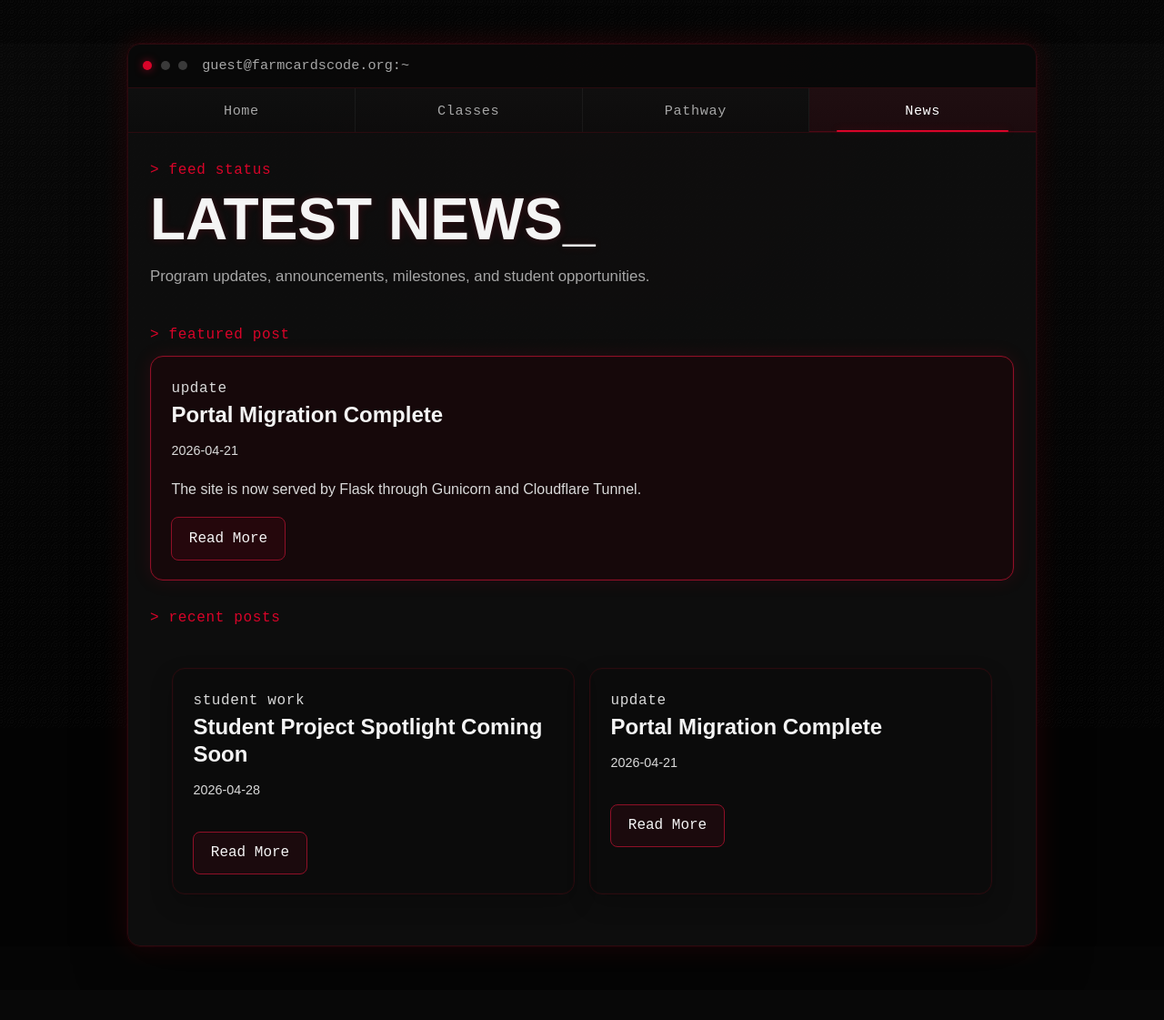
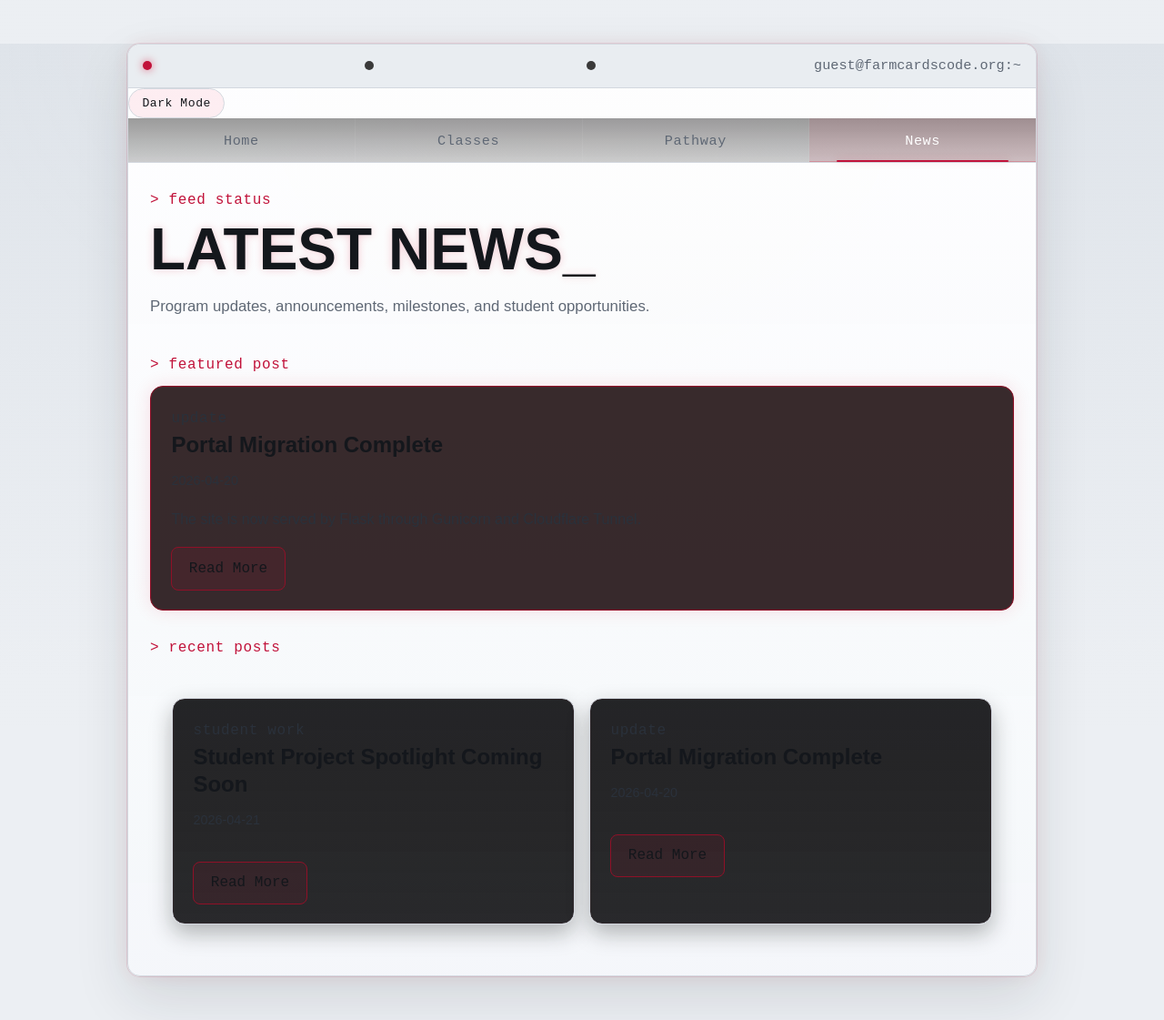
Before and after one commit to FarmCardsCode/www-farmcardscode, a Flask app: page /news in a window 1280 px wide. Shown: the whole page at 91% size. Before the commit the page ends 1041 px from the top, so only its background shows below. Run offline with Flask 3, Linux system fonts and the light colour scheme.

Commit message:
Add light/dark theme toggle button to UI

```diff
--- a/app/content/news/2026-04-20-portal-migration-complete.json
+++ b/app/content/news/2026-04-20-portal-migration-complete.json
@@ -1,7 +1,7 @@
 {
   "slug": "portal-migration-complete",
   "title": "Portal Migration Complete",
-  "date": "2026-04-21",
+  "date": "2026-04-20",
   "category": "Update",
   "summary": "The site is now served by Flask through Gunicorn and Cloudflare Tunnel.",
   "body": [
--- a/app/content/news/2026-04-21-student-project-spotlight.json
+++ b/app/content/news/2026-04-21-student-project-spotlight.json
@@ -1,7 +1,7 @@
 {
   "slug": "student-project-spotlight",
   "title": "Student Project Spotlight Coming Soon",
-  "date": "2026-04-28",
+  "date": "2026-04-21",
   "category": "Student Work",
   "summary": "We are preparing a new section to feature selected student programming and cybersecurity projects.",
   "body": [
--- a/app/static/css/style.css
+++ b/app/static/css/style.css
@@ -1,12 +1,22 @@
 :root {
   --bg: #050505;
+  --bg-alt: #0a0a0a;
   --panel: rgba(15, 15, 15, 0.92);
-  --panel-border: #2b0b0f;
-  --text: #f4f4f4;
-  --muted: #a6a6a6;
-  --red: #d90429;
-  --red-dim: #8f1027;
-  --shadow: rgba(217, 4, 41, 0.18);
+  --panel-2: rgba(16, 16, 18, 0.9);
+  --terminal-bar-bg: rgba(0, 0, 0, 0.45);
+  --panel-border: #4a1119;
+  --panel-border-soft: rgba(217, 4, 41, 0.16);
+
+  --text: #f5f7fa;
+  --muted: #b3bac5;
+  --text-soft: #d8dde6;
+
+  --red: #ff315c;
+  --red-dim: #a61a34;
+  --red-glow: rgba(255, 49, 92, 0.22);
+
+  --shadow: rgba(0, 0, 0, 0.45);
+  --shadow-red: rgba(217, 49, 92, 0.14);
 }
 
 * {
@@ -22,12 +32,40 @@ body {
   font-family: Arial, Helvetica, sans-serif;
 }
 
+.subtitle,
+.small,
+.title {
+  color: var(--muted);
+}
+
 body {
   position: relative;
   overflow-x: hidden;
   background:
-    radial-gradient(circle at top center, rgba(217, 4, 41, 0.12), transparent 35%),
-    linear-gradient(to bottom, #080808, #030303 65%);
+    radial-gradient(circle at top center, rgba(255, 49, 92, 0.12), transparent 32%),
+    radial-gradient(circle at 20% 0%, rgba(255, 255, 255, 0.04), transparent 20%),
+    linear-gradient(to bottom, var(--bg-alt), var(--bg) 68%);
+}
+
+html[data-theme="light"] {
+  --bg: #eceff3;
+  --bg-alt: #dfe4ea;
+  --panel: rgba(255, 255, 255, 0.96);
+  --panel-2: rgba(245, 247, 250, 0.94);
+  --terminal-bar-bg: rgba(232, 236, 241, 0.95);
+  --panel-border: #d3d8df;
+  --panel-border-soft: rgba(180, 30, 60, 0.12);
+
+  --text: #14171c;
+  --muted: #5f6875;
+  --text-soft: #2a313b;
+
+  --red: #c1123a;
+  --red-dim: #8f1027;
+  --red-glow: rgba(193, 18, 58, 0.12);
+
+  --shadow: rgba(25, 30, 40, 0.12);
+  --shadow-red: rgba(193, 18, 58, 0.08);
 }
 
 .noise,
@@ -61,23 +99,31 @@ body {
   z-index: 1;
   width: min(1000px, calc(100% - 2rem));
   margin: 3rem auto;
-  background: var(--panel);
+  background: linear-gradient(to bottom, var(--panel), var(--panel-2));
   border: 1px solid var(--panel-border);
   border-radius: 14px;
   box-shadow:
-    0 0 0 1px rgba(217, 4, 41, 0.08),
-    0 24px 60px rgba(0, 0, 0, 0.45),
-    0 0 30px var(--shadow);
+    0 0 0 1px var(--panel-border-soft),
+    0 24px 60px var(--shadow),
+    0 0 24px var(--shadow-red);
   overflow: hidden;
 }
 
 .terminal-bar {
   display: flex;
   align-items: center;
-  gap: 0.6rem;
+  justify-content: space-between;
+  gap: 1rem;
   padding: 0.9rem 1rem;
   border-bottom: 1px solid var(--panel-border);
-  background: rgba(0, 0, 0, 0.35);
+  background: var(--terminal-bar-bg);
+}
+
+.terminal-meta {
+  display: flex;
+  align-items: center;
+  gap: 0.6rem;
+  min-width: 0;
 }
 
 .dot {
@@ -142,12 +188,12 @@ body {
 
 .card,
 .footer-panel {
-  background: rgba(10, 10, 10, 0.72);
+  background: linear-gradient(to bottom, rgba(18, 18, 20, 0.92), rgba(12, 12, 14, 0.88));
   border: 1px solid var(--panel-border);
   border-radius: 14px;
   box-shadow:
-    inset 0 0 0 1px rgba(217, 4, 41, 0.03),
-    0 10px 24px rgba(0, 0, 0, 0.22);
+    inset 0 0 0 1px rgba(255, 49, 92, 0.04),
+    0 10px 24px rgba(0, 0, 0, 0.28);
   padding: 1.35rem 1.4rem;
 }
 
@@ -161,7 +207,7 @@ body {
 .card li,
 .footer-panel p {
   margin: 0;
-  color: #d9d9d9;
+  color: var(--text-soft);
   line-height: 1.75;
 }
 
@@ -210,6 +256,29 @@ body {
   .grid,
   .footer-panel {
     padding: 1.1rem;
+  }
+}
+
+@media (prefers-color-scheme: light) {
+  html:not([data-theme]) {
+    --bg: #eceff3;
+    --bg-alt: #dfe4ea;
+    --panel: rgba(255, 255, 255, 0.96);
+    --panel-2: rgba(245, 247, 250, 0.94);
+    --terminal-bar-bg: rgba(232, 236, 241, 0.95);
+    --panel-border: #d3d8df;
+    --panel-border-soft: rgba(180, 30, 60, 0.12);
+
+    --text: #14171c;
+    --muted: #5f6875;
+    --text-soft: #2a313b;
+
+    --red: #c1123a;
+    --red-dim: #8f1027;
+    --red-glow: rgba(193, 18, 58, 0.12);
+
+    --shadow: rgba(25, 30, 40, 0.12);
+    --shadow-red: rgba(193, 18, 58, 0.08);
   }
 }
 
@@ -372,3 +441,30 @@ body {
   line-height: 1.7;
   color: #dddddd;
 }
+
+.theme-toggle {
+  appearance: none;
+  border: 1px solid var(--panel-border);
+  background: rgba(255, 49, 92, 0.08);
+  color: var(--text);
+  border-radius: 999px;
+  padding: 0.5rem 0.9rem;
+  font-family: "Courier New", Courier, monospace;
+  font-size: 0.82rem;
+  letter-spacing: 0.04em;
+  cursor: pointer;
+  transition: background 0.2s ease, border-color 0.2s ease, transform 0.2s ease, box-shadow 0.2s ease;
+}
+
+.theme-toggle:hover {
+  background: rgba(255, 49, 92, 0.14);
+  box-shadow: 0 0 14px var(--red-glow);
+}
+
+.theme-toggle:active {
+  transform: translateY(1px);
+}
+
+.theme-toggle-label {
+  display: inline-block;
+}
--- a/app/static/js/main.js
+++ b/app/static/js/main.js
@@ -29,3 +29,48 @@ function updateClock() {
 
 updateClock();
 setInterval(updateClock, 1000);
+
+const root = document.documentElement;
+const themeToggle = document.getElementById("theme-toggle");
+const storedTheme = localStorage.getItem("theme");
+
+if (storedTheme === "light" || storedTheme === "dark") {
+  root.setAttribute("data-theme", storedTheme);
+}
+
+function getActiveTheme() {
+  const explicit = root.getAttribute("data-theme");
+  if (explicit) return explicit;
+
+  return window.matchMedia("(prefers-color-scheme: light)").matches
+    ? "light"
+    : "dark";
+}
+
+function updateThemeButton() {
+  if (!themeToggle) return;
+  const activeTheme = getActiveTheme();
+  themeToggle.querySelector(".theme-toggle-label").textContent =
+    activeTheme === "dark" ? "Light Mode" : "Dark Mode";
+}
+
+if (themeToggle) {
+  themeToggle.addEventListener("click", () => {
+    const currentTheme = getActiveTheme();
+    const nextTheme = currentTheme === "dark" ? "light" : "dark";
+
+    root.setAttribute("data-theme", nextTheme);
+    localStorage.setItem("theme", nextTheme);
+    updateThemeButton();
+  });
+}
+
+window
+  .matchMedia("(prefers-color-scheme: light)")
+  .addEventListener("change", () => {
+    if (!localStorage.getItem("theme")) {
+      updateThemeButton();
+    }
+  });
+
+updateThemeButton();
--- a/app/templates/base.html
+++ b/app/templates/base.html
@@ -17,6 +17,10 @@
       <span class="dot dark"></span>
       <span class="title">guest@farmcardscode.org:~</span>
     </div>
+
+    <button id="theme-toggle" class="theme-toggle" type="button" aria-label="Toggle theme">
+      <span class="theme-toggle-label">Theme</span>
+    </button>
 
     <nav class="site-nav">
       <a href="{{ url_for('main.index') }}" class="nav-link {% if request.endpoint == 'main.index' %}active{% endif %}">
```
